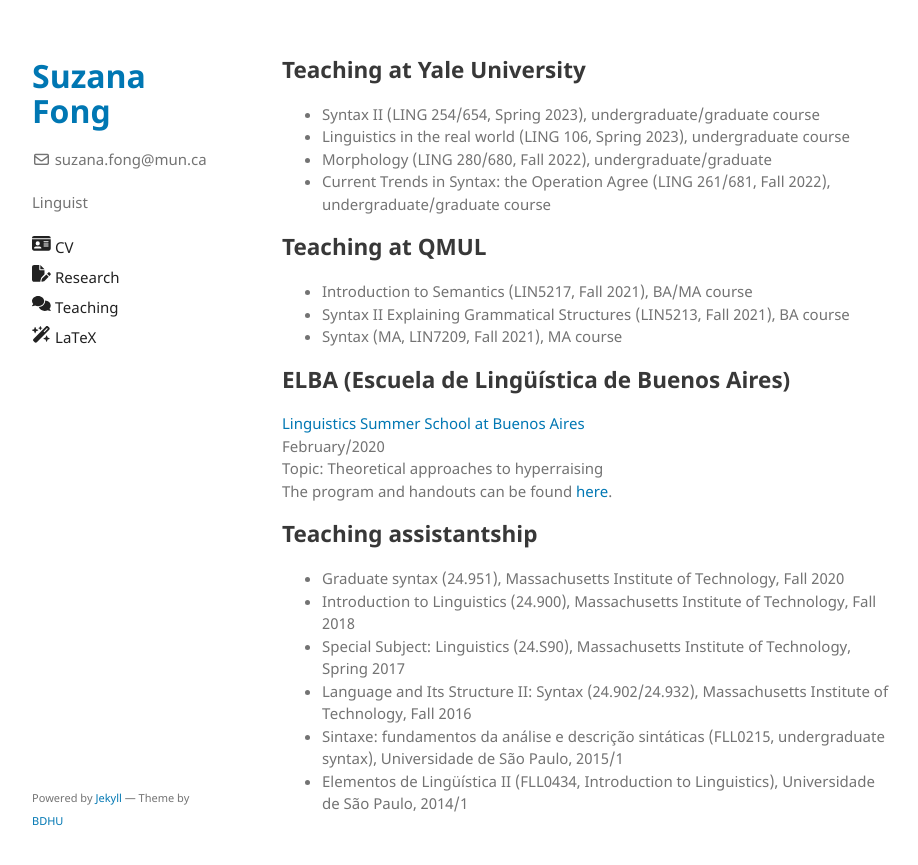
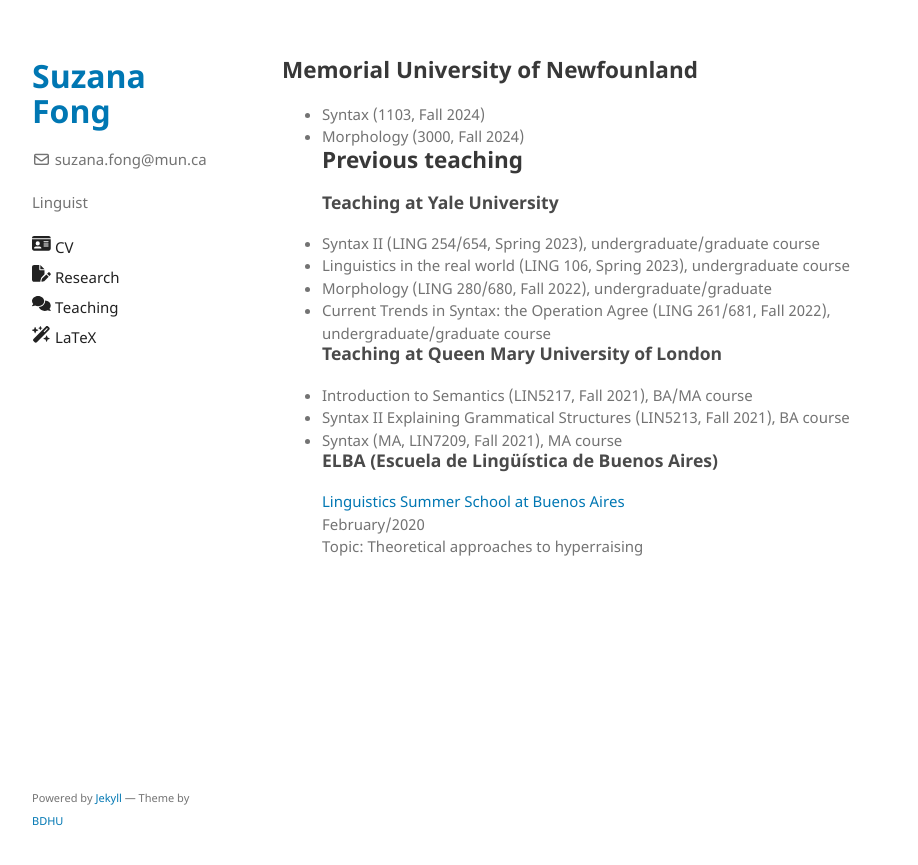
Before and after one commit to sznfng/sznfng.github.io, a Jekyll site: the page built from teaching.md, in a window 1280 px wide. Shown: the top 865 px of the page, without its empty margins (178-1096 px from the left). Built offline with Jekyll 4.4.1, drawn with Linux system fonts in a browser that asks for light colours.

Commit message:
Update teaching.md

```diff
--- a/teaching.md
+++ b/teaching.md
@@ -3,30 +3,20 @@ layout: default
 title: Teaching
 ---
 
-## Teaching at Yale University
-
+## Memorial University of Newfounland
++ Syntax (1103, Fall 2024)
++ Morphology (3000, Fall 2024)
+## Previous teaching
+### Teaching at Yale University
 + Syntax II (LING 254/654, Spring 2023), undergraduate/graduate course
 + Linguistics in the real world (LING 106, Spring 2023), undergraduate course
 + Morphology (LING 280/680, Fall 2022), undergraduate/graduate
 + Current Trends in Syntax: the Operation Agree (LING 261/681, Fall 2022), undergraduate/graduate course
-
-## Teaching at QMUL
+### Teaching at Queen Mary University of London
 + Introduction to Semantics (LIN5217, Fall 2021), BA/MA course
 + Syntax II Explaining Grammatical Structures (LIN5213, Fall 2021), BA course
 + Syntax (MA, LIN7209, Fall 2021), MA course
-
-## ELBA (Escuela de Lingüística de Buenos Aires)
-
+### ELBA (Escuela de Lingüística de Buenos Aires)
 [Linguistics Summer School at Buenos Aires](https://escuela-linguistica-de-buenos-aires.github.io/)\
 February/2020\
-Topic: Theoretical approaches to hyperraising\
-The program and handouts can be found [here](https://www.dropbox.com/sh/pl08r58i8g4psg7/AACxQkOP2f3FK0A5V8C7YDIea?dl=0).
-
-## Teaching assistantship
-
-+ Graduate syntax (24.951), Massachusetts Institute of Technology, Fall 2020
-+ Introduction to Linguistics (24.900), Massachusetts Institute of Technology, Fall 2018
-+ Special Subject: Linguistics (24.S90), Massachusetts Institute of Technology, Spring 2017
-+ Language and Its Structure II: Syntax (24.902/24.932), Massachusetts Institute of Technology, Fall 2016
-+ Sintaxe: fundamentos da análise e descrição sintáticas (FLL0215, undergraduate syntax), Universidade de São Paulo, 2015/1
-+ Elementos de Lingüística II (FLL0434, Introduction to Linguistics), Universidade de São Paulo, 2014/1
+Topic: Theoretical approaches to hyperraising
```
